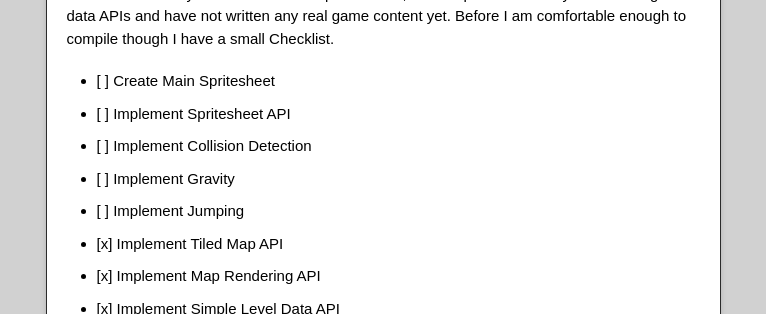
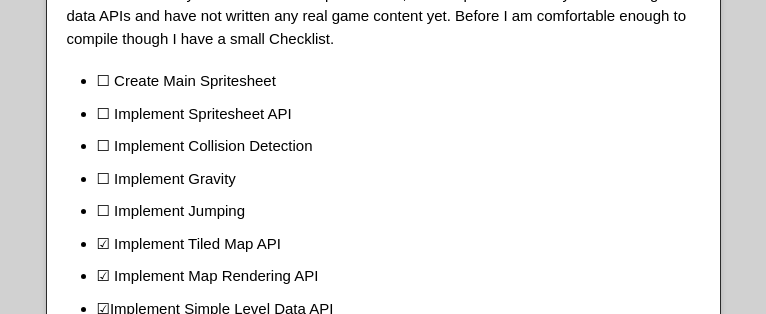
Before and after one commit to gabejbrenner/8-bit-Meteor, a plain HTML site: page index.html in a window 1280 px wide. Shown: the part 486-800 px from the top of the page, without its empty margins (257-1023 px from the left). Drawn offline with nearby package versions, Linux system fonts and the light colour scheme.

Commit message:
Update index.html

```diff
--- a/index.html
+++ b/index.html
@@ -45,14 +45,14 @@
 <p>I have not currently reached a stable alpha version, I have spent most of my time working on data APIs and have not written any real game content yet. Before I am comfortable enough to compile though I have a small Checklist.</p>
 
 <ul>
-<li>[ ] Create Main Spritesheet</li>
-<li>[ ] Implement Spritesheet API </li>
-<li>[ ] Implement Collision Detection</li>
-<li>[ ] Implement Gravity</li>
-<li>[ ] Implement Jumping</li>
-<li>[x] Implement Tiled Map API</li>
-<li>[x] Implement Map Rendering API</li>
-<li>[x] Implement Simple Level Data API</li>
+<li>☐ Create Main Spritesheet</li>
+<li>☐ Implement Spritesheet API </li>
+<li>☐ Implement Collision Detection</li>
+<li>☐ Implement Gravity</li>
+<li>☐ Implement Jumping</li>
+<li>☑ Implement Tiled Map API</li>
+<li>☑ Implement Map Rendering API</li>
+<li>☑Implement Simple Level Data API</li>
 </ul>
         </article>
       </div>
```
